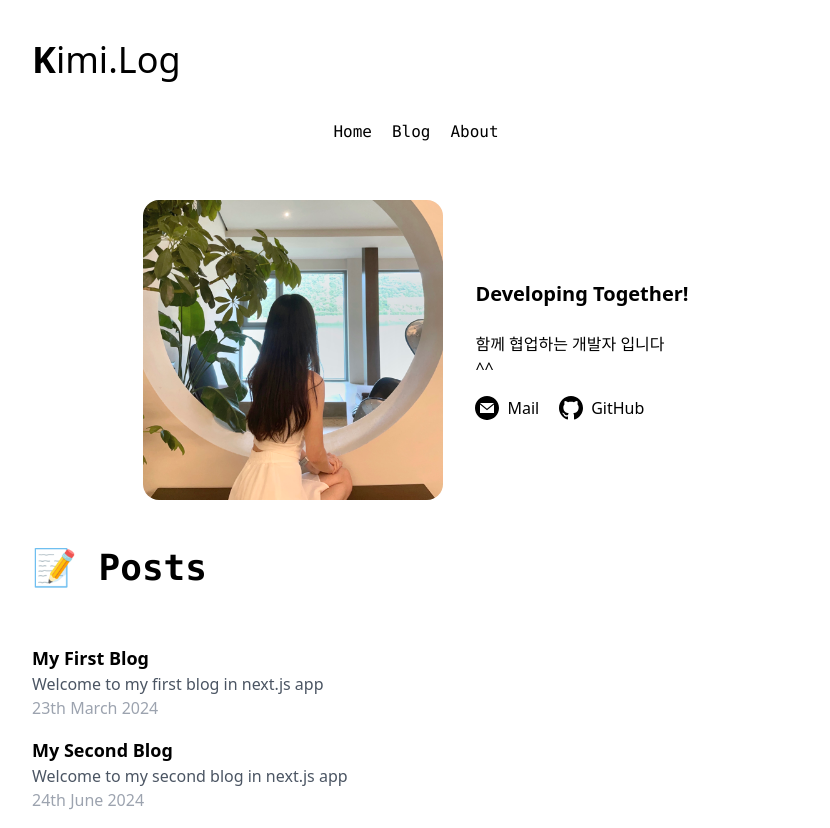
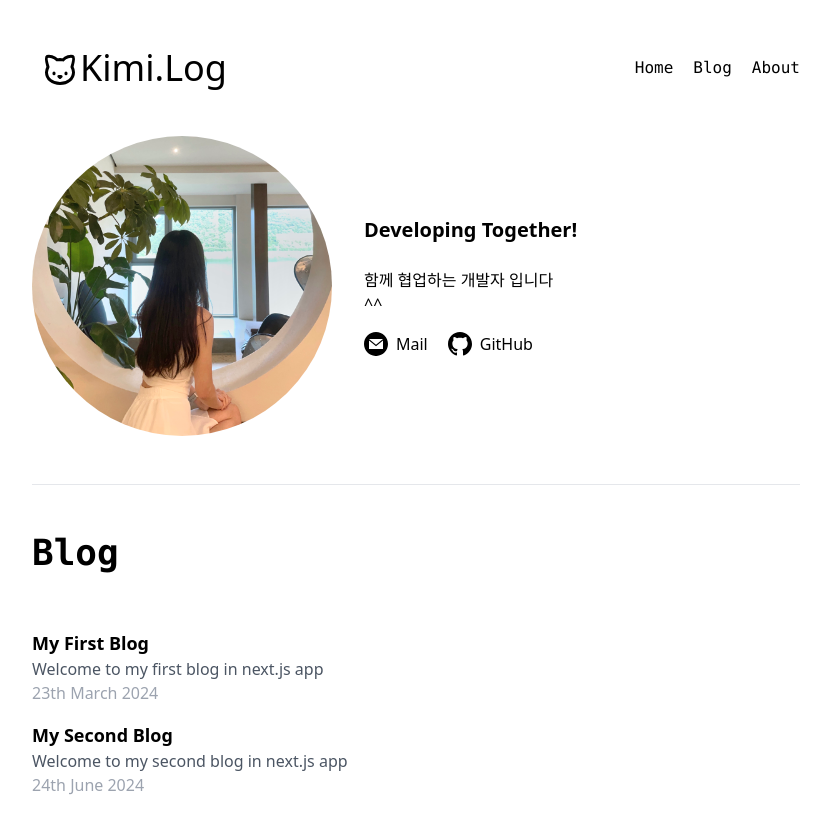
Before and after one commit to kiminn/next-js-blog, a Next.js app: page / in a window 1280 px wide. Shown: the whole page, without its empty margins (224-1054 px from the left). Built offline with nearby package versions, Linux system fonts and the light colour scheme.

Commit message:
mdx error fix

```diff
--- a/app/blogs/[slug]/page.tsx
+++ b/app/blogs/[slug]/page.tsx
@@ -1,43 +1,41 @@
-import fs from 'fs'
-import path from 'path'
-import matter from 'gray-matter'
+import fs from 'fs';
+import path from 'path';
+import matter from 'gray-matter';
 
-import { MDXRemote } from 'next-mdx-remote/rsc'
+import { MDXRemote } from 'next-mdx-remote/rsc';
 
-export async function generateStaticParams(){
+export async function generateStaticParams() {
+    const files = fs.readdirSync(path.join('blogs'));
 
-    const files =fs.readdirSync(path.join('blogs'))
+    const paths = files.map((filename) => ({
+        slug: filename.replace('.mdx', ''),
+    }));
 
-    const paths = files.map(filename => ({
-        slug: filename.replace('.mdx', '')
-    }))
-
-    return paths
+    return paths;
 }
 
-function getPost({slug}: {slug: string}){
+function getPost({ slug }: { slug: string }) {
+    const markdownFile = fs.readFileSync(path.join('blogs', slug + '.mdx'), 'utf-8');
 
-    const markdownFile = fs.readFileSync(path.join('blogs', slug + '.mdx'), 'utf-8')
-
-    const{data: fontMatter, content} = matter(markdownFile)
+    const { data: fontMatter, content } = matter(markdownFile);
 
     return {
         fontMatter,
         slug,
-        content
-    }
-
+        content,
+    };
 }
 
-
-export default function Page({ params } :any){
-    const props = getPost( params);
+export default function Page({ params }: any) {
+    const props = getPost(params);
 
     return (
-        <article className='prose prose-sm md:prose-base lg:prose-lg prose-slate !prose-invert mx-auto'>
-            <h1>{props.fontMatter.title}</h1>
-
-            <MDXRemote source={props.content} ></MDXRemote>
-        </article>
-    )
+        <>
+            <h3>안녕하세요</h3>
+            <article className="prose prose-sm md:prose-base lg:prose-lg prose-slate !prose-invert mx-auto">
+                <h1>{props.fontMatter.title}</h1>
+                <MDXRemote source={props.content}></MDXRemote>
+            </article>
+        </>
+    );
 }
--- a/app/page.tsx
+++ b/app/page.tsx
@@ -28,8 +28,8 @@ export default function Home() {
                 <meta property="og:url" content="" />
                 <meta property="og:image" content="" />
             </Head>
-            <section className="flex justify-center gap-8 items-center flex-wrap">
-                <Image src="/prof.jpeg" alt="profile" width={300} height={300} className="rounded-2xl" />
+            <section className="flex  gap-8 items-center flex-wrap">
+                <Image src="/prof.jpeg" alt="profile" width={300} height={300} className="rounded-full justify-start" />
                 <div className="min-w-[250] max-w-[300px]">
                     <h2 className="font-bold text-xl">Developing Together!</h2>
                     <br />
@@ -40,6 +40,7 @@ export default function Home() {
                             href="mailto:808010x@gmail.com"
                             className="flex gap-2 items-center transition duration-200 ease-in-out transform hover:text-blue-300 hover:fill-blue-300"
                         >
+
                             <svg xmlns="http://www.w3.org/2000/svg" width="24" height="24" viewBox="0 0 24 24">
                                 <path d="M12 .02c-6.627 0-12 5.373-12 12s5.373 12 12 12 12-5.373 12-12-5.373-12-12-12zm6.99 6.98l-6.99 5.666-6.991-5.666h13.981zm.01 10h-14v-8.505l7 5.673 7-5.672v8.504z" />
                             </svg>
@@ -57,15 +58,20 @@ export default function Home() {
                     </div>
                 </div>
             </section>
+            <br />
+            <br />
+            <hr />
             <section className="mt-12 mb-10">
-                <h1 className="font-bold text-2xl sm:text-4xl font-mono">📝 Posts</h1>
+                <h1 className="font-bold text-2xl sm:text-4xl font-mono">Blog</h1>
             </section>
             <div className="py-2">
                 {blogs.map((blog) => (
                     <Link href={'/blogs/' + blog.slug} passHref key={blog.slug}>
                         <div className="py-2 flex justify-between align-middle gap-2">
                             <div>
-                                <h3 className="text-lg font-bold">{blog.meta.title}</h3>
+                                <h3 className="text-lg font-bold transition duration-200 ease-in-out transform hover:text-blue-300 hover:fill-blue-300">
+                                    {blog.meta.title}
+                                </h3>
                                 <div>
                                     <p className="text-gray-600">{blog.meta.description}</p>
                                 </div>
--- a/blogs/first.blog.mdx
+++ b/blogs/first.blog.mdx
@@ -10,7 +10,7 @@ This is my **first** blog post using _markdown_
 
 See Image Below:
 
-![winter](/public/img/winter.JPG)
+[winter](/public/img/winter.JPG)
 
 Here are some code snippet below:
 
--- a/components/Header.tsx
+++ b/components/Header.tsx
@@ -1,23 +1,25 @@
-'use client';
-
+import Link from 'next/link';
 import Nav from './Nav';
-
 import Head from 'next/head';
+import { Cat } from 'lucide-react';
 
 export default function Header() {
     return (
-        <>
+        <div className="container flex justify-between items-center py-2">
             <Head>
                 <title>Kimi.Log</title>
             </Head>
             <section className="my-10">
-                <h1 className="first-letter:font-bold text-2xl sm:text-4xl">Kimi.Log</h1>
+                <Link href="/" className="flex font-medium text-2xl sm:text-4xl pl-2 cursor-pointer">
+                    <Cat size={40} className="items-center pt-1" />
+                    Kimi.Log
+                </Link>
             </section>
             <header className="sticky top-0 left-0 w-full z-10 h-20 font-mono transition duration-500 bg-white ">
-                <div className="flex-nowrap items-center justify-center gap-5 text-center hidden sm:flex">
-                    <Nav type="normal" />
+                <div className="justify-end gap-5 text-center hidden sm:flex pt-7">
+                    <Nav />
                 </div>
             </header>
-        </>
+        </div>
     );
 }
--- a/components/Nav.tsx
+++ b/components/Nav.tsx
@@ -8,11 +8,10 @@ export const nav: { label: string; location: string }[] = [
 ];
 
 interface NavProps {
-    type: 'toggle' | 'normal';
     onClick?: () => void;
 }
 
-export default function Nav({ type, onClick }: NavProps) {
+export default function Nav({ onClick }: NavProps) {
     return (
         <>
             {nav.map((el) => {
--- a/package.json
+++ b/package.json
@@ -9,7 +9,9 @@
     "lint": "next lint"
   },
   "dependencies": {
+    "@tailwindcss/typography": "^0.5.10",
     "contentlayer": "^0.3.4",
+    "lucide-react": "^0.363.0",
     "next": "^14.1.4",
     "next-contentlayer": "^0.3.4",
     "next-mdx-remote": "^4.4.1",
--- a/tailwind.config.js
+++ b/tailwind.config.js
@@ -1,14 +1,17 @@
 /** @type {import('tailwindcss').Config} */
 module.exports = {
     content: [
+        './pages/**/*.{js,ts,jsx,tsx,mdx}',
+        './components/**/*.{js,ts,jsx,tsx,mdx}',
         './app/**/*.{js,ts,jsx,tsx,mdx}',
-        './components/**/*.{js,ts,jsx,tsx,mdx}',
-
-        // Or if using `src` directory:
-        './src/**/*.{js,ts,jsx,tsx,mdx}',
     ],
     theme: {
-        extend: {},
+        extend: {
+            backgroundImage: {
+                'gradient-radial': 'radial-gradient(var(--tw-gradient-stops))',
+                'gradient-conic': 'conic-gradient(from 180deg at 50% 50%, var(--tw-gradient-stops))',
+            },
+        },
     },
-    plugins: [],
+    plugins: [require('@tailwindcss/typography')],
 };
```
Also changed, not shown: 2 other files (tests, documents, lock files or other folders).
